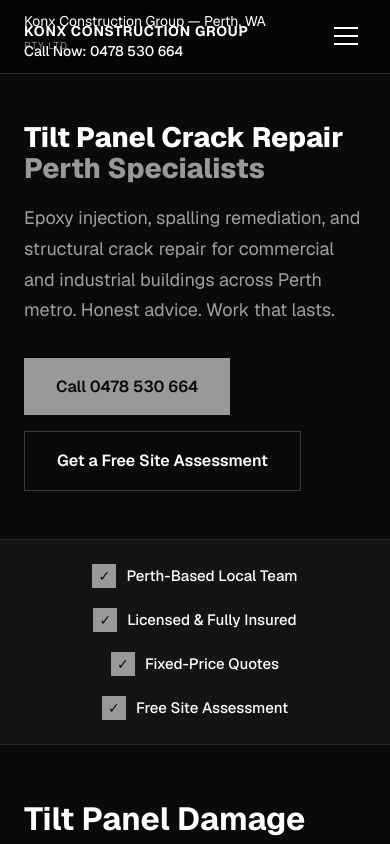
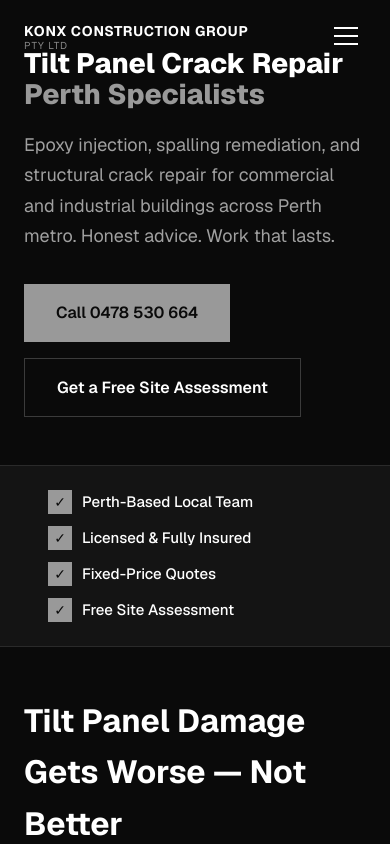
Before and after one commit to Brodie-Konx/konx-construction, a Next.js app: page /tilt-panel-repair in a window 390 px wide. Shown: the top 844 px of the page. Built offline with nearby package versions, Linux system fonts and the light colour scheme.

Commit message:
Remove top bar and fix mobile trust bar alignment

```diff
--- a/app/tilt-panel-repair/page.tsx
+++ b/app/tilt-panel-repair/page.tsx
@@ -19,12 +19,6 @@ export default function TiltPanelRepairPage() {
         .lp-wrap { font-family: var(--font-geist-sans, 'Geist', system-ui, sans-serif); color: #fff; line-height: 1.6; }
         .lp-wrap *, .lp-wrap *::before, .lp-wrap *::after { box-sizing: border-box; margin: 0; padding: 0; }
         .lp-container { max-width: 1100px; margin: 0 auto; padding: 0 24px; }
-
-        /* Top Bar */
-        .lp-topbar { background: #050505; padding: 10px 0; font-size: 14px; border-bottom: 1px solid #2A2A2A; }
-        .lp-topbar .lp-container { display: flex; justify-content: space-between; align-items: center; flex-wrap: wrap; gap: 8px; }
-        .lp-topbar a { color: #fff; text-decoration: none; font-weight: 500; }
-        .lp-topbar a:hover { color: #999; }
 
         /* Hero */
         .lp-hero { background: #0A0A0A; padding: 80px 0 60px; }
@@ -120,19 +114,11 @@ export default function TiltPanelRepairPage() {
           .lp-contact-layout { grid-template-columns: 1fr; }
           .lp-hero { padding: 48px 0 40px; }
           .lp-section { padding: 48px 0; }
-          .lp-trust-items { gap: 20px; }
+          .lp-trust-items { flex-direction: column; align-items: flex-start; gap: 12px; padding-left: 24px; }
         }
       `}</style>
 
       <div className="lp-wrap">
-        {/* TOP BAR */}
-        <div className="lp-topbar">
-          <div className="lp-container">
-            <span>Konx Construction Group — Perth, WA</span>
-            <a href="tel:0478530664">Call Now: 0478 530 664</a>
-          </div>
-        </div>
-
         {/* HERO */}
         <section className="lp-hero lp-section">
           <div className="lp-container">
```
